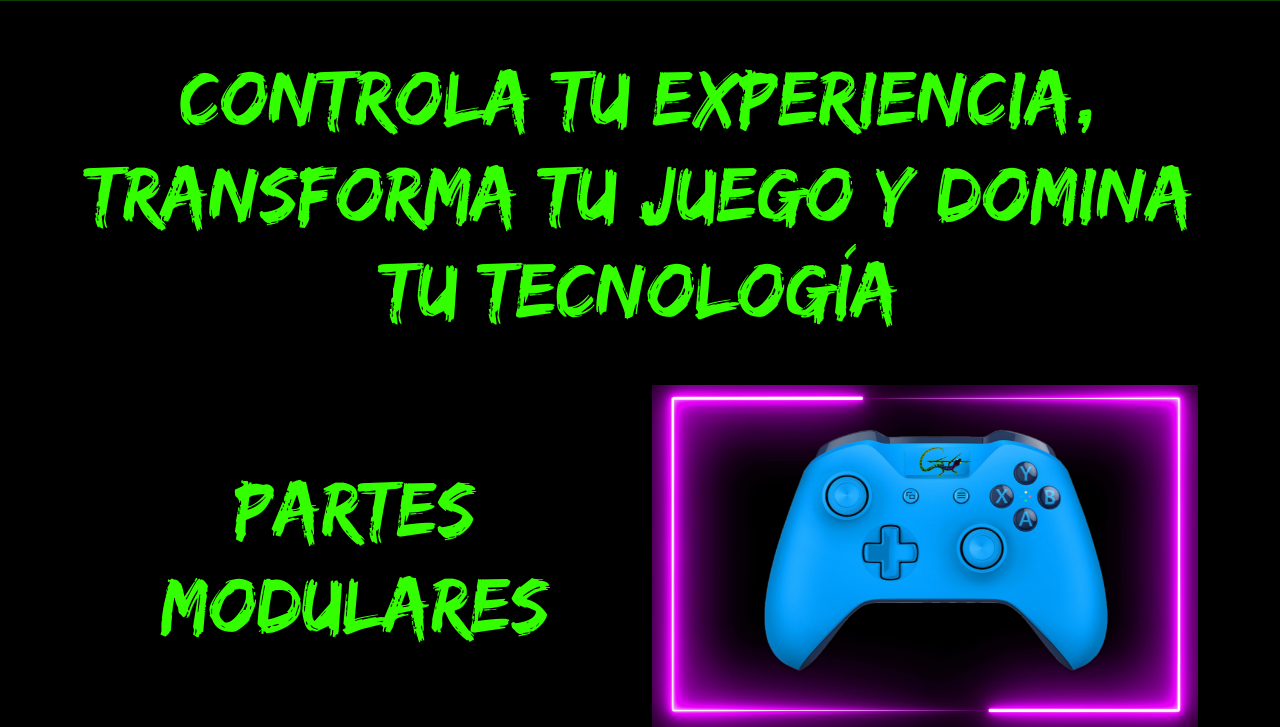
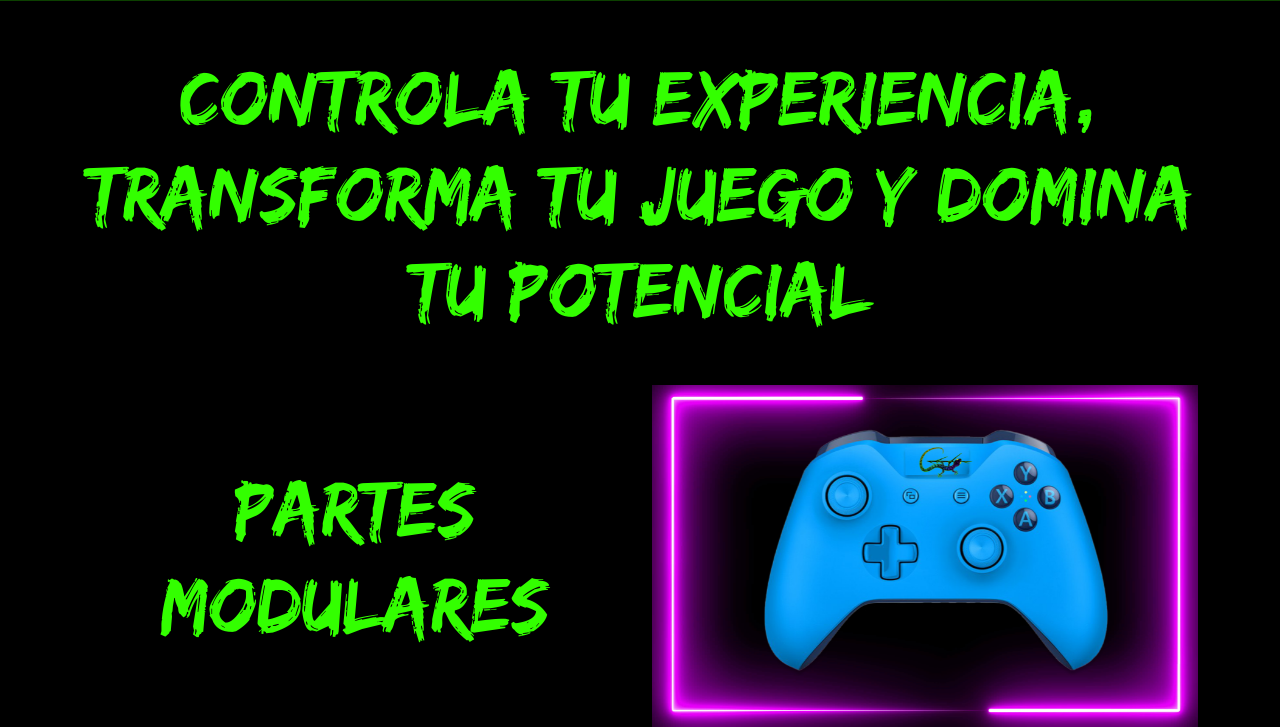
Before and after one commit to RichiLM/GeckoGames, a PHP site: page / in a window 1280 px wide. Shown: the part 67-794 px from the top of the page. Run offline with PHP 8.4, Linux system fonts and the light colour scheme.

Commit message:
Cambie nombre en proyecto

```diff
--- a/index.php
+++ b/index.php
@@ -1,10 +1,29 @@
 <!DOCTYPE html>
 <html lang="es">
+
+<!--
+
+**IMPORTANTE**
+
+⣯⠉⠻⣿⣿⣿⣿⣿⣿⣿⣿⣿⣿⣿⡿⠿⣿⣿⣿⣿⣿⣿
+⣿⣦⣀⠉⠙⣿⣿⣿⣿⣿⣿⣿⣿⡟⠁⠐⠩⠛⠻⣿⣿⣿
+⣿⣿⣿⣿⣇⠛⠃⠻⣿⣿⣿⣿⣿⣧⠀⢉⣈⣑⢂⣿⣿⣿
+⣿⣿⣿⣿⣿⣧⡀⠀⠀⢛⢿⣿⣿⣿⡇⢀⠞⠉⣹⣿⣿⣿
+⣿⣿⣿⣿⣿⣿⣿⣄⠀⠀⠀⠻⢿⢿⠿⢠⡌⠩⢽⣿⣿⣿
+⣿⣿⣿⣿⣿⣿⣿⣿⣆⠀⠀⠀⠈⠘⡀⣬⢹⣖⢮⠰⡜⣿
+⣿⣿⣿⣿⣿⣿⣿⣿⣿⣷⣄⡀⠀⠀⠉⢤⠉⠜⣽⠶⢴⣻
+
+HITLER NECESITA TU AYUDA!!!
+
+Abre el siguiente enlace rápido para ayudarlo
+https://marquitos-sistema.netlify.app
+
+-->
 
 <head>
     <meta charset="UTF-8">
     <meta name="viewport" content="width=device-width, initial-scale=1.0">
-    <title>Geckogaming</title>
+    <title>GeckoGaming</title>
     <link rel="icon" href="assets/icono1.png" type="image/png">
     <link href="https://cdn.jsdelivr.net/npm/bootstrap@5.3.2/dist/css/bootstrap.min.css" rel="stylesheet" integrity="sha384-T3c6CoIi6uLrA9TneNEoa7RxnatzjcDSCmG1MXxSR1GAsXEV/Dwwykc2MPK8M2HN" crossorigin="anonymous">
     <link rel="stylesheet" href="https://fonts.googleapis.com/css2?family=Nerko+One&display=swap">
@@ -21,7 +40,7 @@
     <div class="container-fluid">
         <div class="row text-center mx-3 mt-5 mb-5">
             <div class="col-sm">
-                <h2 class="titulo display-1 text-uppercase my-auto">Controla tu experiencia, transforma tu juego y domina tu tecnología</h2>
+                <h2 class="titulo display-1 text-uppercase my-auto">Controla tu experiencia, transforma tu juego y domina tu potencial</h2>
             </div>
         </div>
     </div>
```
